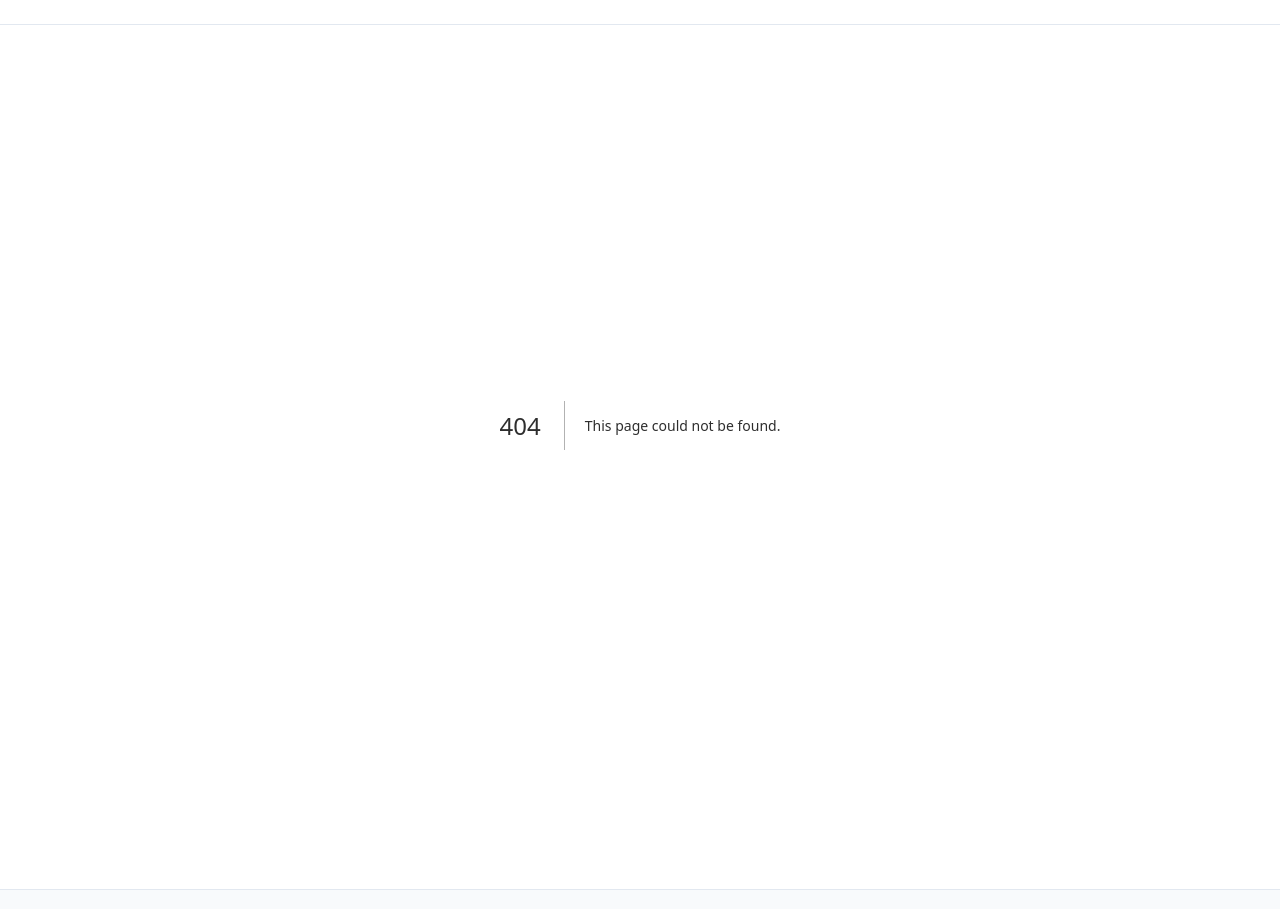
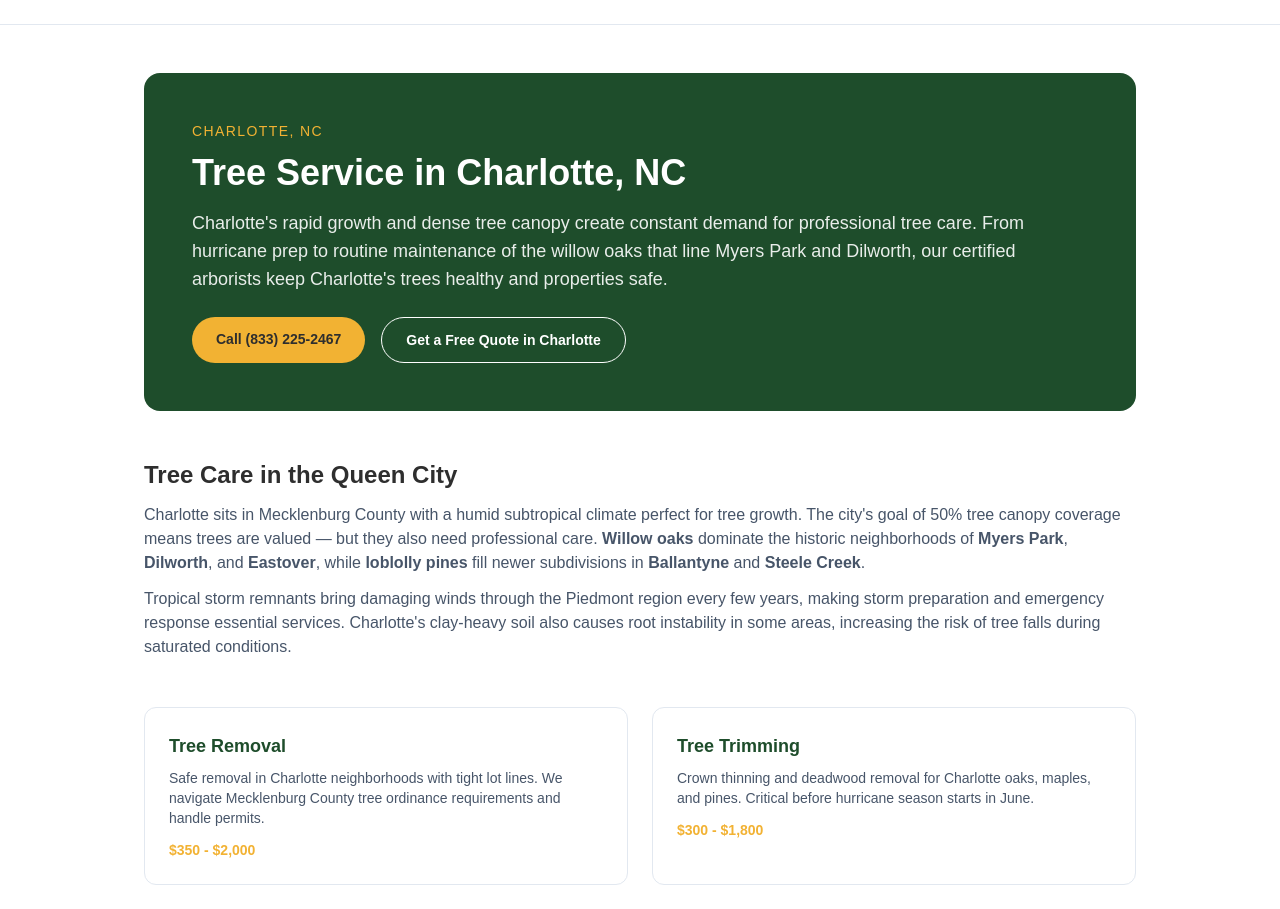
Before and after one commit to joeybeyer/treeservicechamps, a Next.js app: page /tree-service-charlotte-nc in a window 1280 px wide. Before the commit this address had no page. Shown: the part 80-989 px from the top of the page. Built offline with nearby package versions, Linux system fonts and the light colour scheme.

Commit message:
Add Charlotte NC city page - Queen City tree canopy, Mecklenburg permits, hurricane prep

```diff
--- /dev/null
+++ b/src/app/tree-service-charlotte-nc/page.tsx
@@ -0,0 +1,130 @@
+import type { Metadata } from "next";
+import Link from "next/link";
+import { COMPANY } from "@/data/company";
+
+export const metadata: Metadata = {
+  title: "Tree Service in Charlotte, NC | Tree Service Champs (2026)",
+  description:
+    "Professional tree removal, trimming, and stump grinding in Charlotte, NC. Hurricane prep, storm cleanup, and certified arborists serving Mecklenburg County.",
+};
+
+const faq = [
+  {
+    q: "What trees are common in Charlotte?",
+    a: "Charlotte landscapes feature willow oaks, red maples, loblolly pines, dogwoods, and Southern magnolias. The city has an ambitious urban tree canopy goal of 50% coverage. Crepe myrtles line many residential streets throughout Mecklenburg County.",
+  },
+  {
+    q: "Do I need a permit to remove a tree in Charlotte?",
+    a: "Charlotte-Mecklenburg has a tree ordinance that protects certain trees on commercial and residential properties. Trees over 8 inches in diameter may require a permit before removal. Contact Charlotte Land Development to confirm requirements for your property.",
+  },
+  {
+    q: "How much does tree removal cost in Charlotte?",
+    a: "Tree removal in Charlotte typically costs $350-$2,000 depending on tree size, species, and proximity to structures. Average cost is around $800. Pine trees are generally cheaper to remove than hardwoods like oaks and maples.",
+  },
+  {
+    q: "When do hurricanes affect Charlotte?",
+    a: "While Charlotte is inland, tropical storms and hurricane remnants bring damaging winds and heavy rain from June through November. Hurricane Florence in 2018 caused widespread tree damage across the region. Pre-season trimming in May is strongly recommended.",
+  },
+  {
+    q: "Do you serve areas outside Charlotte?",
+    a: "Yes. We serve the entire Charlotte metro including Huntersville, Cornelius, Matthews, Mint Hill, Indian Trail, Waxhaw, Fort Mill, Rock Hill, Concord, and Gastonia. Our crews cover Mecklenburg, Union, Cabarrus, and Gaston counties.",
+  },
+];
+
+const faqSchema = {
+  "@context": "https://schema.org",
+  "@type": "FAQPage",
+  mainEntity: faq.map((item) => ({
+    "@type": "Question",
+    name: item.q,
+    acceptedAnswer: { "@type": "Answer", text: item.a },
+  })),
+};
+
+export default function CharlottePage() {
+  return (
+    <div className="mx-auto max-w-5xl px-4 py-12">
+      <script
+        type="application/ld+json"
+        dangerouslySetInnerHTML={{ __html: JSON.stringify(faqSchema) }}
+      />
+
+      <div className="rounded-2xl bg-forest-green text-white p-8 md:p-12">
+        <p className="text-sm uppercase tracking-widest text-champ-gold">Charlotte, NC</p>
+        <h1 className="mt-3 text-3xl md:text-4xl font-bold">
+          Tree Service in Charlotte, NC
+        </h1>
+        <p className="mt-4 text-lg text-white/90">
+          Charlotte&apos;s rapid growth and dense tree canopy create constant demand for professional tree care. From hurricane prep to routine maintenance of the willow oaks that line Myers Park and Dilworth, our certified arborists keep Charlotte&apos;s trees healthy and properties safe.
+        </p>
+        <div className="mt-6 flex flex-wrap gap-4">
+          <a href={COMPANY.phoneHref} className="rounded-full bg-champ-gold px-6 py-3 text-sm font-semibold text-slate-dark">
+            Call {COMPANY.phone}
+          </a>
+          <Link href="/contact" className="rounded-full border border-white px-6 py-3 text-sm font-semibold">
+            Get a Free Quote in Charlotte
+          </Link>
+        </div>
+      </div>
+
+      <section className="mt-12">
+        <h2 className="text-2xl font-bold text-slate-dark">Tree Care in the Queen City</h2>
+        <p className="mt-3 text-slate-600">
+          Charlotte sits in Mecklenburg County with a humid subtropical climate perfect for tree growth. The city&apos;s goal of 50% tree canopy coverage means trees are valued — but they also need professional care. <strong>Willow oaks</strong> dominate the historic neighborhoods of <strong>Myers Park</strong>, <strong>Dilworth</strong>, and <strong>Eastover</strong>, while <strong>loblolly pines</strong> fill newer subdivisions in <strong>Ballantyne</strong> and <strong>Steele Creek</strong>.
+        </p>
+        <p className="mt-3 text-slate-600">
+          Tropical storm remnants bring damaging winds through the Piedmont region every few years, making storm preparation and emergency response essential services. Charlotte&apos;s clay-heavy soil also causes root instability in some areas, increasing the risk of tree falls during saturated conditions.
+        </p>
+      </section>
+
+      <section className="mt-12 grid gap-6 md:grid-cols-2">
+        {[
+          { title: "Tree Removal", desc: "Safe removal in Charlotte neighborhoods with tight lot lines. We navigate Mecklenburg County tree ordinance requirements and handle permits.", price: "$350 - $2,000" },
+          { title: "Tree Trimming", desc: "Crown thinning and deadwood removal for Charlotte oaks, maples, and pines. Critical before hurricane season starts in June.", price: "$300 - $1,800" },
+          { title: "Stump Grinding", desc: "Remove stumps in Charlotte yards where termites thrive in the warm, humid climate. Below-grade grinding for lawn restoration.", price: "$150 - $300" },
+          { title: "Storm Cleanup", desc: "24/7 emergency response for fallen trees after tropical storms and severe thunderstorms across Mecklenburg County.", price: "Call for estimate" },
+        ].map((s) => (
+          <div key={s.title} className="rounded-xl border border-slate-200 p-6">
+            <h3 className="text-lg font-semibold text-forest-green">{s.title}</h3>
+            <p className="mt-2 text-sm text-slate-600">{s.desc}</p>
+            <p className="mt-3 text-sm font-semibold text-champ-gold">{s.price}</p>
+          </div>
+        ))}
+      </section>
+
+      <section className="mt-12 rounded-2xl bg-slate-50 p-8">
+        <h2 className="text-2xl font-bold text-slate-dark">Areas We Serve in Charlotte</h2>
+        <div className="mt-4 grid grid-cols-2 md:grid-cols-4 gap-2 text-sm text-slate-600">
+          {["Myers Park", "Dilworth", "South End", "NoDa", "Plaza Midwood", "Ballantyne", "Steele Creek", "University City", "Huntersville", "Cornelius", "Matthews", "Mint Hill", "Indian Trail", "Waxhaw", "Concord", "Gastonia"].map((area) => (
+            <p key={area}>• {area}</p>
+          ))}
+        </div>
+      </section>
+
+      <section className="mt-12">
+        <h2 className="text-2xl font-bold text-slate-dark">Frequently Asked Questions</h2>
+        <div className="mt-6 grid gap-4">
+          {faq.map((item) => (
+            <div key={item.q} className="rounded-xl bg-slate-50 p-5">
+              <p className="font-semibold text-forest-green">{item.q}</p>
+              <p className="mt-2 text-sm text-slate-600">{item.a}</p>
+            </div>
+          ))}
+        </div>
+      </section>
+
+      <section className="mt-12 rounded-2xl bg-forest-green px-6 py-10 text-white text-center">
+        <h2 className="text-2xl font-bold">Get a Free Tree Service Quote in Charlotte</h2>
+        <p className="mt-3 text-white/90">Fast response. Clear pricing. Mecklenburg County permit assistance.</p>
+        <div className="mt-6 flex flex-wrap justify-center gap-4">
+          <a href={COMPANY.phoneHref} className="rounded-full bg-champ-gold px-8 py-3 text-sm font-semibold text-slate-dark">
+            Call {COMPANY.phone}
+          </a>
+          <Link href="/contact" className="rounded-full border border-white px-8 py-3 text-sm font-semibold">
+            Request a Quote
+          </Link>
+        </div>
+      </section>
+    </div>
+  );
+}
```
